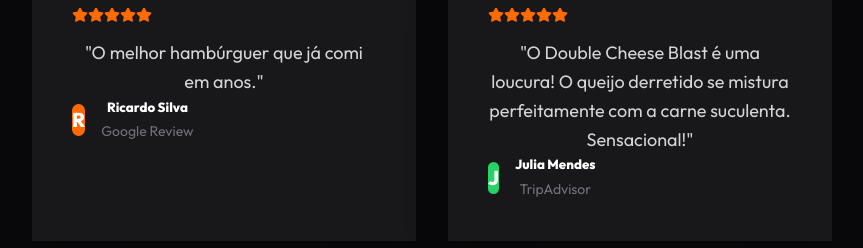
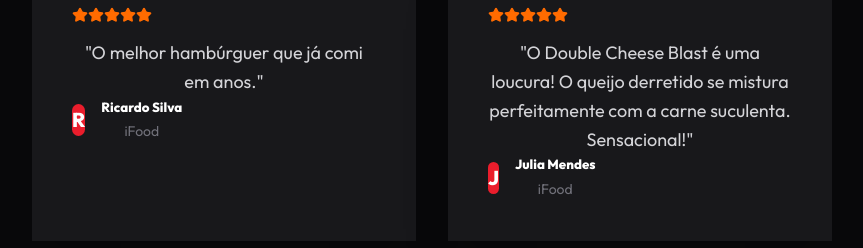
Before and after one commit to Robsiolly/burger-lab-landing-page, a React (Vite) app: page / in a window 1280 px wide. Shown: the part 2820-3068 px from the top of the page, without its empty margins (208-1071 px from the left). Built offline with nearby package versions, Linux system fonts and the light colour scheme.

Commit message:
style(ui): update all testimonials to iFood source

```diff
--- a/src/App.jsx
+++ b/src/App.jsx
@@ -442,14 +442,14 @@ const Testimonials = () => {
     {
       name: "Ricardo Silva",
       text: "O melhor hambúrguer que já comi em anos.",
-      source: "Google Review",
-      color: "#FF6B00"
+      source: "iFood",
+      color: "#EA1D2C"
     },
     {
       name: "Julia Mendes",
       text: "O Double Cheese Blast é uma loucura! O queijo derretido se mistura perfeitamente com a carne suculenta. Sensacional!",
-      source: "TripAdvisor",
-      color: "#25D366"
+      source: "iFood",
+      color: "#EA1D2C"
     },
     {
       name: "Marcos Paulo",
```
